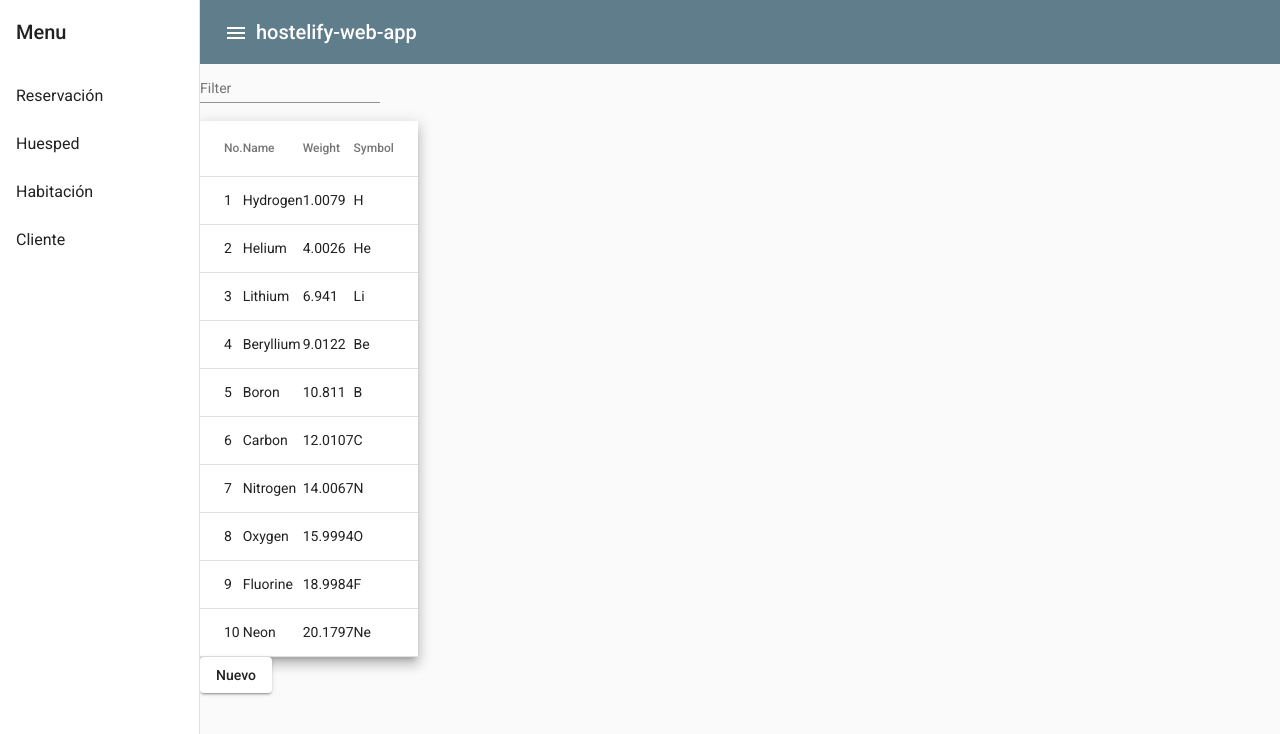
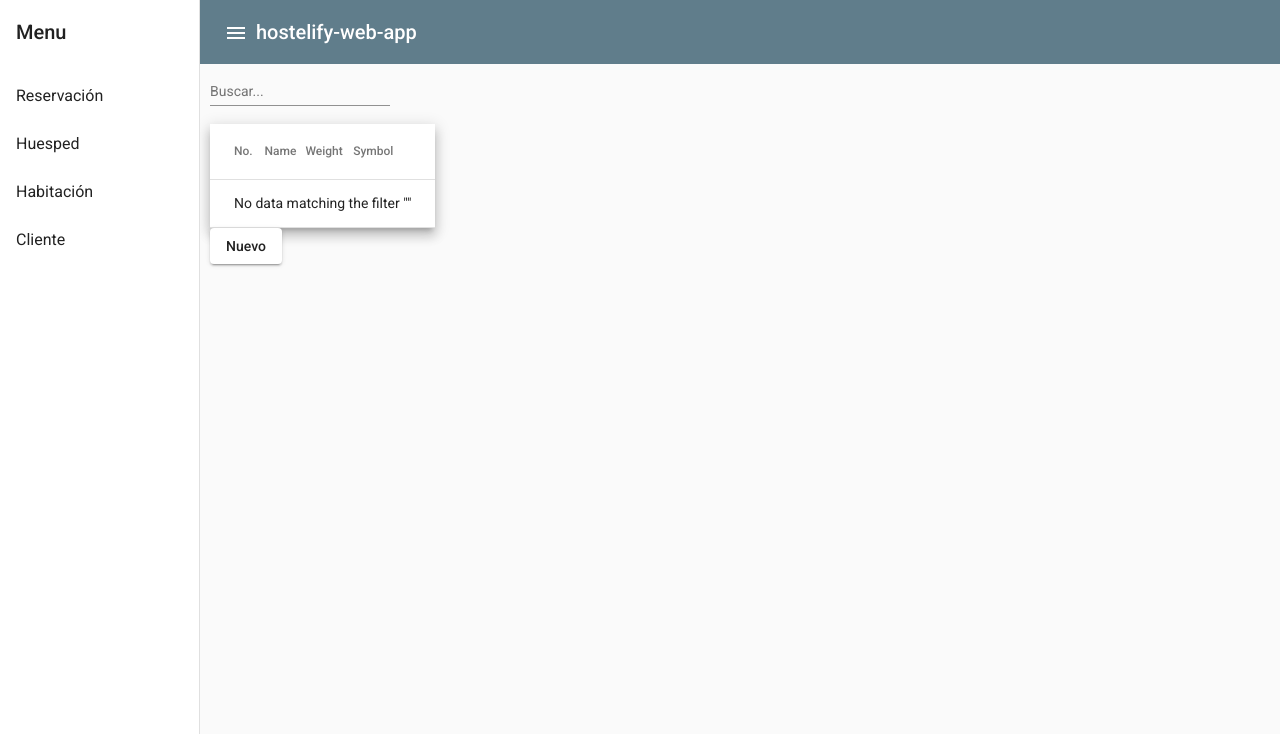
Before and after one commit to chemasantos63/hostelify-web-app, an Angular app: page /customer in a window 1280 px wide. Shown: the top 734 px of the page. Built offline with nearby package versions, Linux system fonts and the light colour scheme.

Commit message:
customer update

```diff
--- a/src/app/components/customer/customer.component.html
+++ b/src/app/components/customer/customer.component.html
@@ -1,6 +1,6 @@
 <form class="customerForm">
   <mat-form-field>
-    <mat-label>Filter</mat-label>
+    <mat-label>Buscar...</mat-label>
     <input
       matInput
       (keyup)="applyFilter($event)"
--- a/src/app/components/customer/customer.component.sass
+++ b/src/app/components/customer/customer.component.sass
@@ -1 +1,5 @@
 .customerForm
+    width: auto
+    padding: 3px 10px
+.mat-elevation-z8
+    width: auto
--- a/src/app/components/customer/customer.component.ts
+++ b/src/app/components/customer/customer.component.ts
@@ -9,24 +9,15 @@
   MAT_DIALOG_DATA,
 } from '@angular/material/dialog';
 
-export interface PeriodicElement {
+export interface customerTable {
   name: string;
   position: number;
   weight: number;
   symbol: string;
 }
 
-const ELEMENT_DATA: PeriodicElement[] = [
-  { position: 1, name: 'Hydrogen', weight: 1.0079, symbol: 'H' },
-  { position: 2, name: 'Helium', weight: 4.0026, symbol: 'He' },
-  { position: 3, name: 'Lithium', weight: 6.941, symbol: 'Li' },
-  { position: 4, name: 'Beryllium', weight: 9.0122, symbol: 'Be' },
-  { position: 5, name: 'Boron', weight: 10.811, symbol: 'B' },
-  { position: 6, name: 'Carbon', weight: 12.0107, symbol: 'C' },
-  { position: 7, name: 'Nitrogen', weight: 14.0067, symbol: 'N' },
-  { position: 8, name: 'Oxygen', weight: 15.9994, symbol: 'O' },
-  { position: 9, name: 'Fluorine', weight: 18.9984, symbol: 'F' },
-  { position: 10, name: 'Neon', weight: 20.1797, symbol: 'Ne' },
+const ELEMENT_DATA: customerTable[] = [
+
 ];
 @Component({
   selector: 'app-customer',
```
